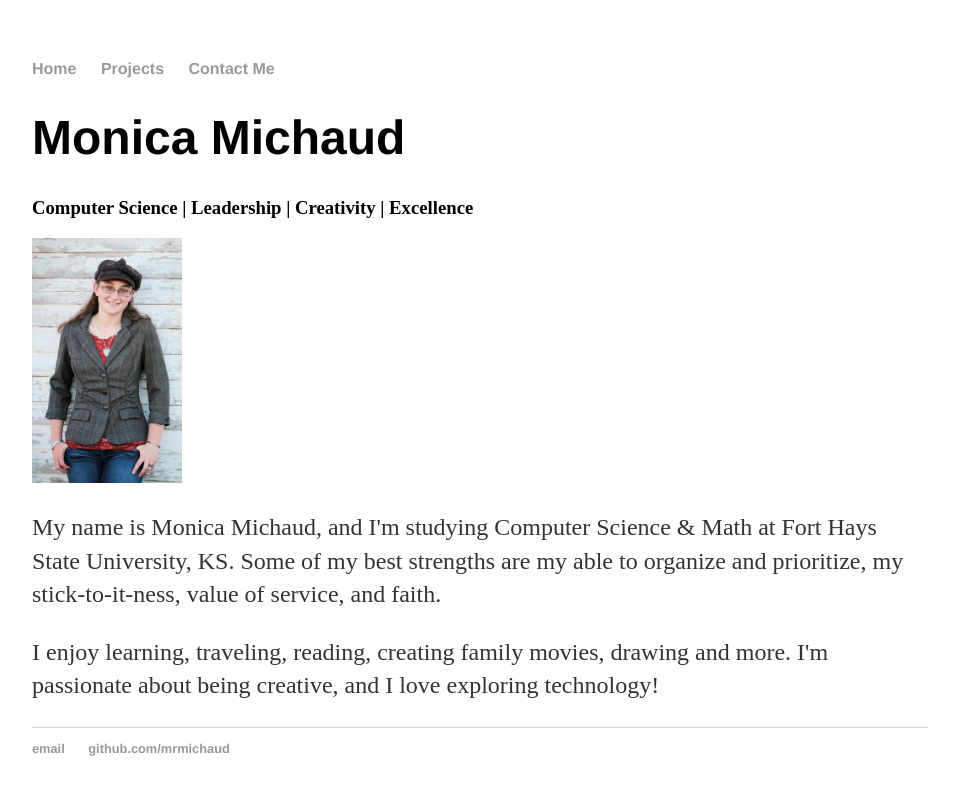
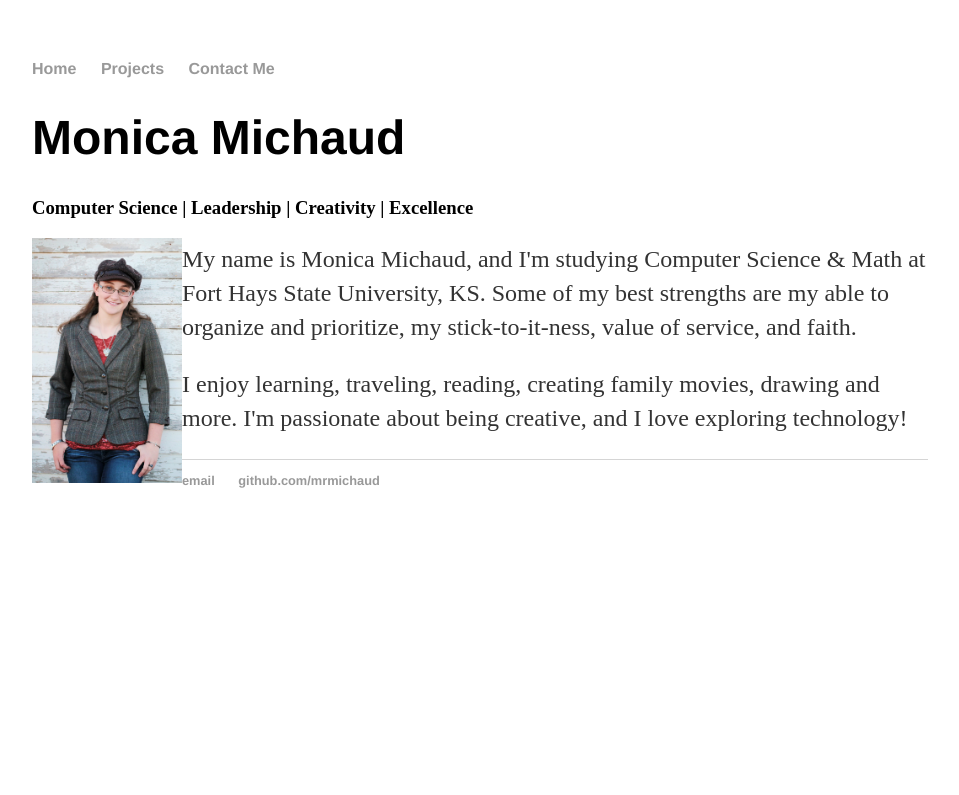
Before and after one commit to mrmichaud/mrmichaud.github.io, a Jekyll site: the page built from index.html, in a window 1280 px wide. Shown: the top 795 px of the page, without its empty margins (160-1119 px from the left). Built offline with Jekyll 4.4.1, drawn with Linux system fonts in a browser that asks for light colours.

Commit message:
Update index.html

```diff
--- a/index.html
+++ b/index.html
@@ -5,7 +5,7 @@
 <div class="blurb">
 	<h1>Monica Michaud</h1>
 	<h3>Computer Science | Leadership | Creativity | Excellence</h3>
-	<img src="http://mrmichaud.github.io/Monica (74)edit.jpg" alt="Monica Profile Picture" style="width:150px;height:245px;">
+	<img src="http://mrmichaud.github.io/Monica (74)edit.jpg" alt="Monica Profile Picture" style="width:150px;height:245px;" align="left">
 	<p>My name is Monica Michaud, and I'm studying Computer Science &amp Math at Fort Hays State University, KS. Some of my best strengths are my able to organize and prioritize, my stick-to-it-ness, value of service, and faith.</p>
 	<p>I enjoy learning, traveling, reading, creating family movies, drawing and more. I'm passionate about being creative, and I love exploring technology!</p>
 
```
